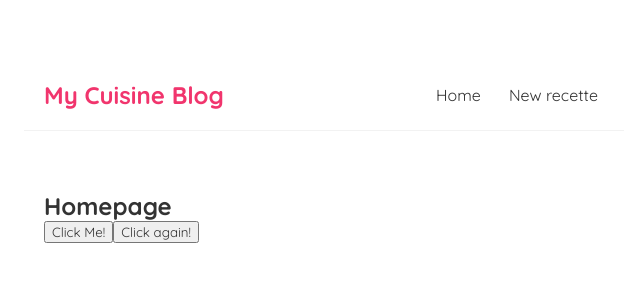
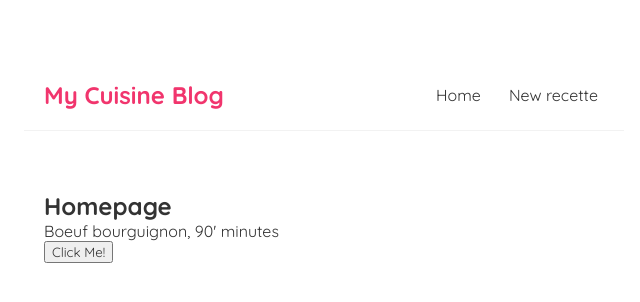
Before and after one commit to AlphaKappa44/my-blog-cuisine, a React (Create React App) app: page / in a window 1280 px wide. Shown: the top 302 px of the page, without its empty margins (316-956 px from the left). Built offline with nearby package versions, Linux system fonts and the light colour scheme; the HTML template or start-up script is replaced by a standard one.

Commit message:
useState example

```diff
--- a/src/Home.js
+++ b/src/Home.js
@@ -1,18 +1,27 @@
+import {useState} from 'react';
+
 const Home = () => {
+    // let name = 'Alexandre';
+    const [name, setName] = useState('Boeuf bourguignon')
+    const [length, setlength] = useState(`90'`)
 
-    const handleClick = (e) => {
-        console.log('handling a Ninja Dynamic click', e);
+    const handleClick = () => {
+        // name = 'Marie';
+        // console.log(name);
+        setName('Ramen');
+        setlength(`45'`);
     }
 
-    const handleClickAgain = (name, e) => {
-        console.log('handling a Ninja Dynamic click with parameter' + name, e.target);
-    }
+    // const handleClickAgain = (name, e) => {
+    //     console.log('handling a Ninja Dynamic click with parameter' + name, e.target);
+    // }
 
     return (
         <div className="home">
             <h2>Homepage</h2>
+            <p>{name}, {length} minutes</p>
             <button onClick={handleClick}>Click Me! </button>
-            <button onClick={(e) => handleClickAgain(' Alexandre', e)}>Click again! </button>
+            {/* <button onClick={(e) => handleClickAgain(' Alexandre', e)}>Click again! </button> */}
         </div>
      );
 }
```
